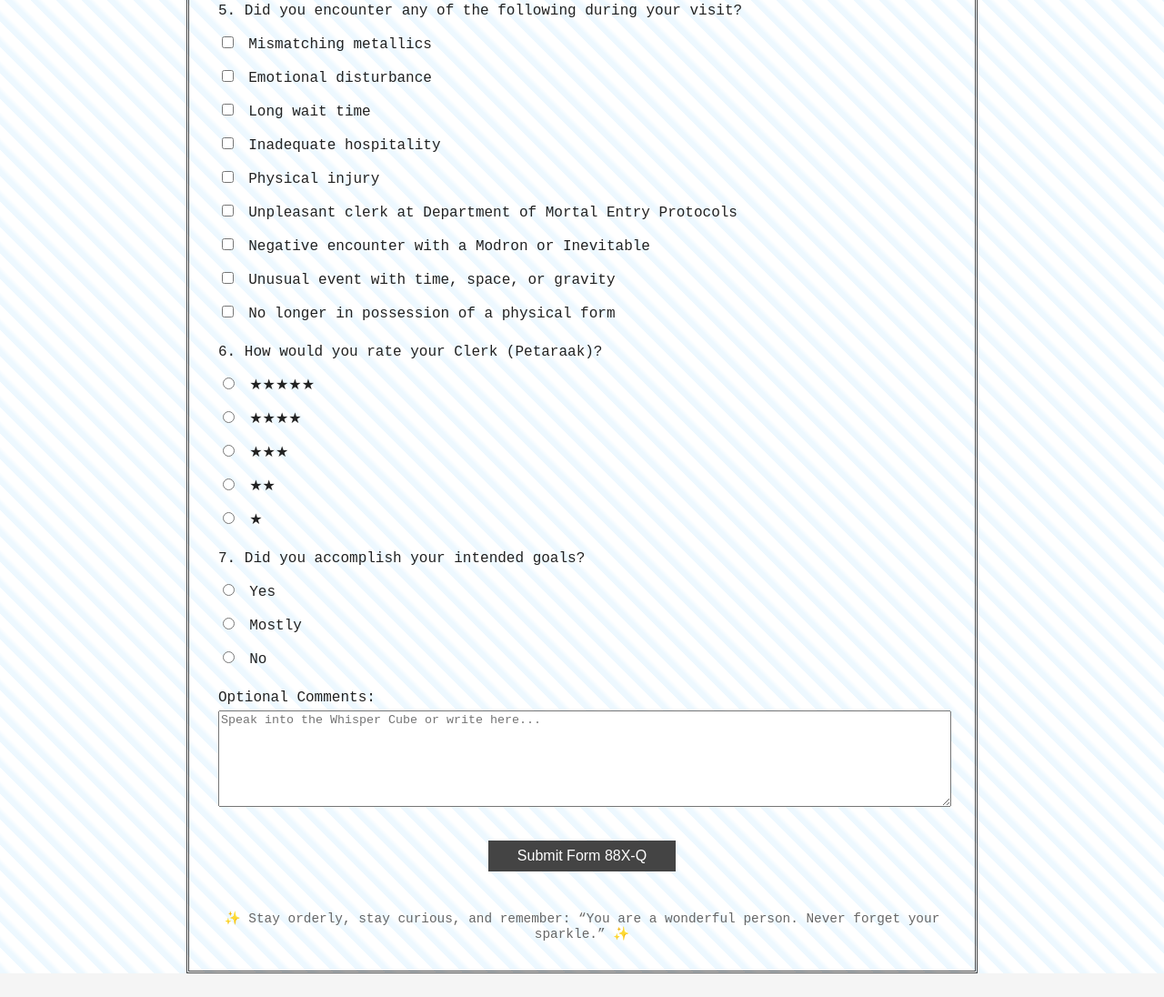
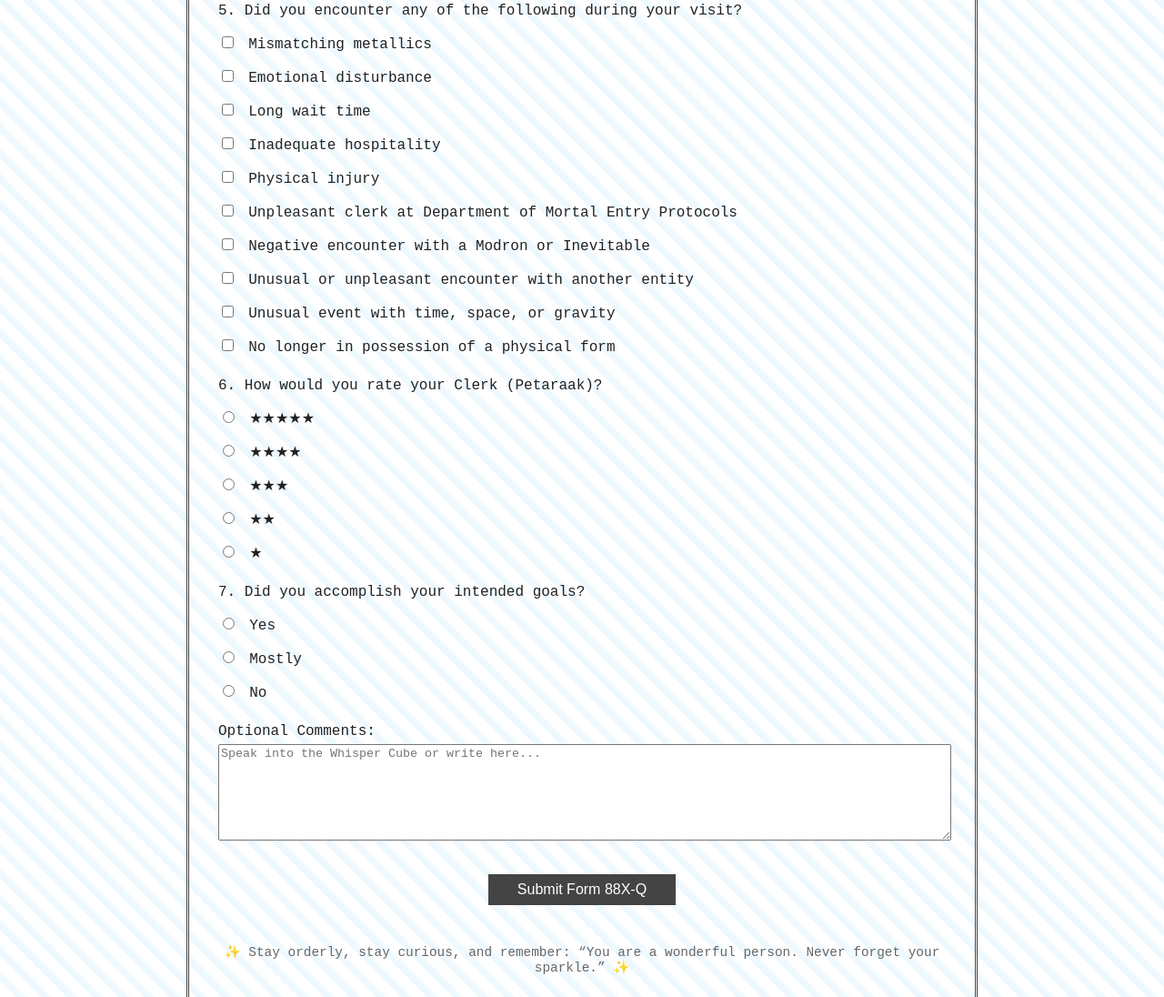
Before and after one commit to elissa-alves/form-88xq, a plain HTML site: page index.html in a window 1280 px wide. Shown: the part 1620-2716 px from the top of the page at 91% size. Before the commit the page ends 2690 px from the top, so only its background shows below. Drawn offline with Linux system fonts and the light colour scheme.

Commit message:
Update index.html

```diff
--- a/index.html
+++ b/index.html
@@ -137,6 +137,7 @@
         <label><input type="checkbox" name="issues[]" value="Physical injury" /> Physical injury</label>
         <label><input type="checkbox" name="issues[]" value="Rude clerk" /> Unpleasant clerk at Department of Mortal Entry Protocols</label>
         <label><input type="checkbox" name="issues[]" value="Negative Modron encounter" /> Negative encounter with a Modron or Inevitable</label>
+        <label><input type="checkbox" name="issues[]" value="Unusual or unpleasant encounter with another entity" /> Unusual or unpleasant encounter with another entity</label>
         <label><input type="checkbox" name="issues[]" value="Unusual event with time, space, or gravity" /> Unusual event with time, space, or gravity</label>
         <label><input type="checkbox" name="issues[]" value="No longer in possession of a physical form" /> No longer in possession of a physical form</label>
       </div>
```
